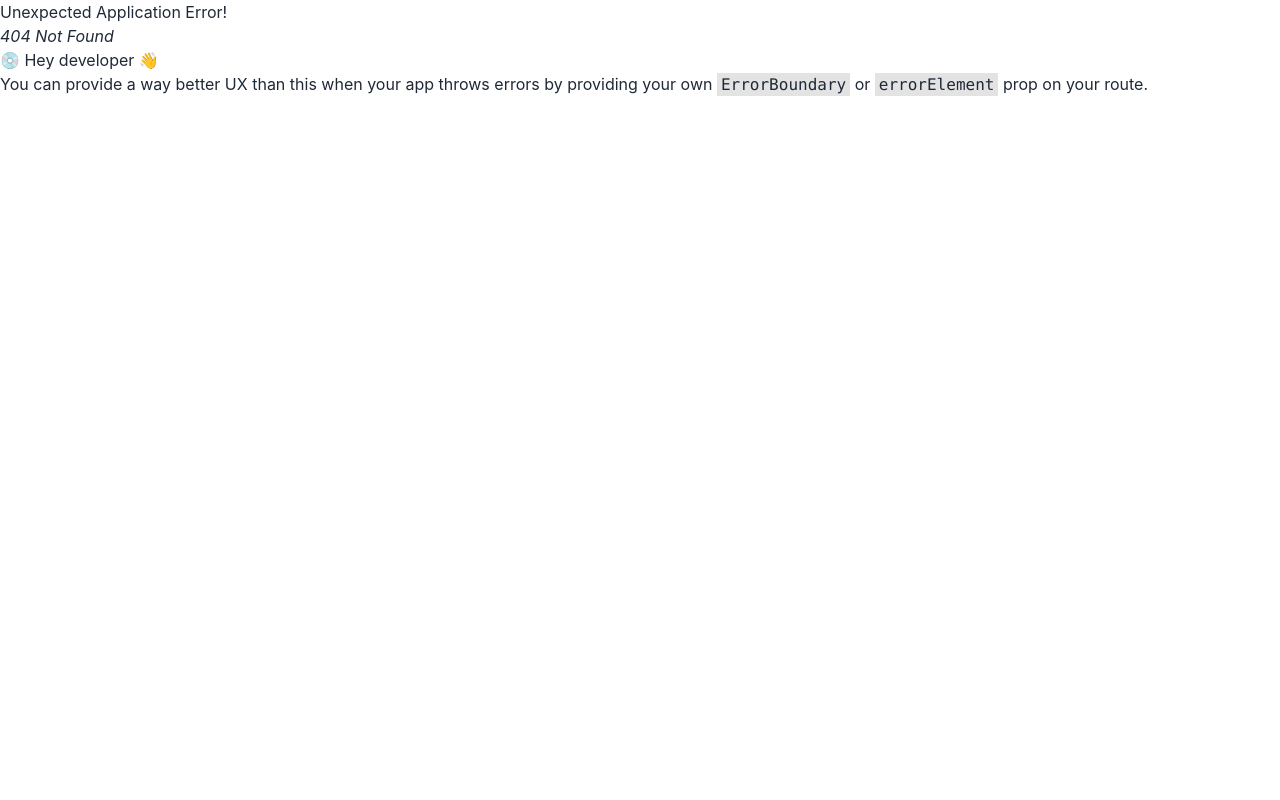
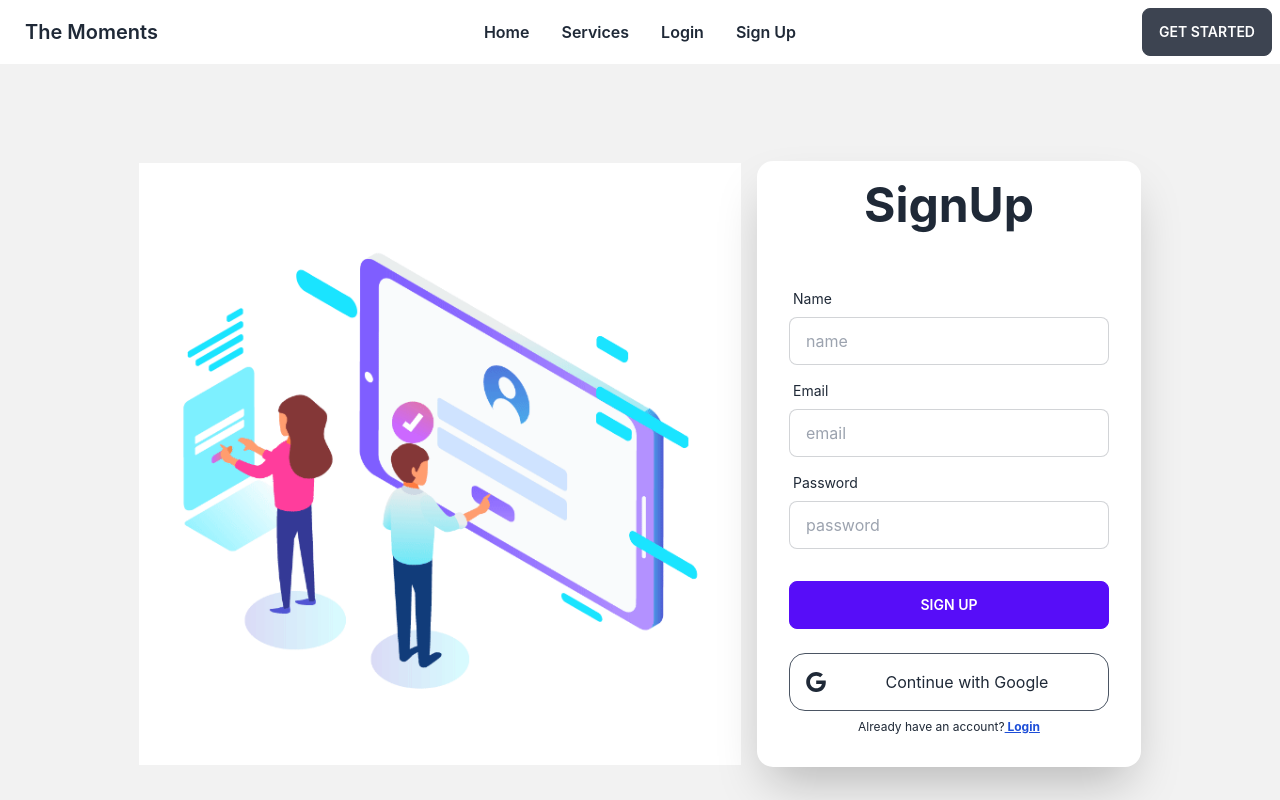
Before and after one commit to ShapnaAkter06/The-Moment-Client, a React (Create React App) app: page /signup in a window 1280 px wide. Before the commit this address had no page. Shown: the top 800 px of the page. Built offline with nearby package versions, Linux system fonts and the light colour scheme.

Commit message:
added padding

```diff
--- a/src/Components/Header/Header.js
+++ b/src/Components/Header/Header.js
@@ -6,6 +6,7 @@ const Header = () => {
         <li className='font-semibold'><Link to='/'>Home</Link></li>
         <li className='font-semibold'><Link to='/services'>Services</Link></li>
         <li className='font-semibold'><Link to='/login'>Login</Link></li>
+        <li className='font-semibold'><Link to='signup'>Sign Up</Link></li>
     </>
     return (
         <div className="navbar bg-base-100">
--- /dev/null
+++ b/src/Components/Login/Login.js
@@ -0,0 +1,48 @@
+import React from 'react';
+import { Link } from 'react-router-dom';
+import login from '../../assets/login.jpg'
+
+const Login = () => {
+    return (
+        <div className="hero min-h-screen bg-base-200 px-12">
+            <div className="hero-content flex-col lg:flex-row">
+                <div className="text-center lg:text-left">
+                    <img className='w-full' src={login} alt="" />
+                </div>
+                <div className="card flex-shrink-0 w-full max-w-sm shadow-2xl bg-base-100">
+                    <h1 className="text-5xl font-bold text-center py-5">Login</h1>
+                    <div className="card-body">
+                        <div className="form-control">
+                            <label className="label">
+                                <span className="label-text">Email</span>
+                            </label>
+                            <input type="email" placeholder="email" className="input input-bordered" />
+                        </div>
+                        <div className="form-control">
+                            <label className="label">
+                                <span className="label-text">Password</span>
+                            </label>
+                            <input type="password" placeholder="password" className="input input-bordered" />
+                        </div>
+                        <div className="form-control mt-6">
+                            <button className="btn btn-primary">Login</button>
+                        </div>
+                        <div className='flex justify-center'>
+                            <button aria-label="Login with Google" type="button" className="flex items-center justify-center p-4 w-full space-x-4 border rounded-2xl focus:ring-2 focus:ring-offset-1 border-gray-600 mt-4 focus:ring-violet-400">
+                                <svg xmlns="http://www.w3.org/2000/svg" viewBox="0 0 32 32" className="w-5 h-5 fill-current">
+                                    <path d="M16.318 13.714v5.484h9.078c-0.37 2.354-2.745 6.901-9.078 6.901-5.458 0-9.917-4.521-9.917-10.099s4.458-10.099 9.917-10.099c3.109 0 5.193 1.318 6.38 2.464l4.339-4.182c-2.786-2.599-6.396-4.182-10.719-4.182-8.844 0-16 7.151-16 16s7.156 16 16 16c9.234 0 15.365-6.49 15.365-15.635 0-1.052-0.115-1.854-0.255-2.651z"></path>
+                                </svg>
+                                <p>Continue with Google</p>
+                            </button>
+                        </div>
+                        <p className="text-xs text-center sm:px-6 dark:text-gray-400">Don't have an account?
+                            <Link to='/signup' className="underline text-blue-700 font-bold"> Sign Up</Link>
+                        </p>
+                    </div>
+                </div>
+            </div>
+        </div>
+    );
+};
+
+export default Login;
--- /dev/null
+++ b/src/Components/SignUp/SignUp.js
@@ -0,0 +1,54 @@
+import React from 'react';
+import { Link } from 'react-router-dom';
+import signup from '../../assets/signup.gif'
+
+const SignUp = () => {
+    return (
+        <div className="hero min-h-screen bg-base-200">
+            <div className="hero-content flex-col lg:flex-row justify-center">
+                <div className="text-center lg:text-left">
+                    <img className='w-full' src={signup} alt="" />
+                </div>
+                <div className="card flex-shrink-0 w-full max-w-sm shadow-2xl bg-base-100">
+                    <h1 className="text-5xl font-bold text-center py-5">SignUp</h1>
+                    <div className="card-body">
+                    <div className="form-control">
+                            <label className="label">
+                                <span className="label-text">Name</span>
+                            </label>
+                            <input type="text" placeholder="name" className="input input-bordered" />
+                        </div>
+                        <div className="form-control">
+                            <label className="label">
+                                <span className="label-text">Email</span>
+                            </label>
+                            <input type="email" placeholder="email" className="input input-bordered" />
+                        </div>
+                        <div className="form-control">
+                            <label className="label">
+                                <span className="label-text">Password</span>
+                            </label>
+                            <input type="password" placeholder="password" className="input input-bordered" />
+                        </div>
+                        <div className="form-control mt-6">
+                            <button className="btn btn-primary">Sign Up</button>
+                        </div>
+                        <div className='flex justify-center'>
+                            <button aria-label="Login with Google" type="button" className="flex items-center justify-center p-4 w-full space-x-4 border rounded-2xl focus:ring-2 focus:ring-offset-1 border-gray-600 mt-4 focus:ring-violet-400">
+                                <svg xmlns="http://www.w3.org/2000/svg" viewBox="0 0 32 32" className="w-5 h-5 fill-current">
+                                    <path d="M16.318 13.714v5.484h9.078c-0.37 2.354-2.745 6.901-9.078 6.901-5.458 0-9.917-4.521-9.917-10.099s4.458-10.099 9.917-10.099c3.109 0 5.193 1.318 6.38 2.464l4.339-4.182c-2.786-2.599-6.396-4.182-10.719-4.182-8.844 0-16 7.151-16 16s7.156 16 16 16c9.234 0 15.365-6.49 15.365-15.635 0-1.052-0.115-1.854-0.255-2.651z"></path>
+                                </svg>
+                                <p>Continue with Google</p>
+                            </button>
+                        </div>
+                        <p className="text-xs text-center sm:px-6 dark:text-gray-400">Already have an account?
+                            <Link to='/login' className="underline text-blue-700 font-bold"> Login</Link>
+                        </p>
+                    </div>
+                </div>
+            </div>
+        </div>
+    );
+};
+
+export default SignUp;
```
Also changed, not shown: src/Router/Route.js (+10 -0 lines), src/assets/login.jpg (added), src/assets/signup.gif (added).
